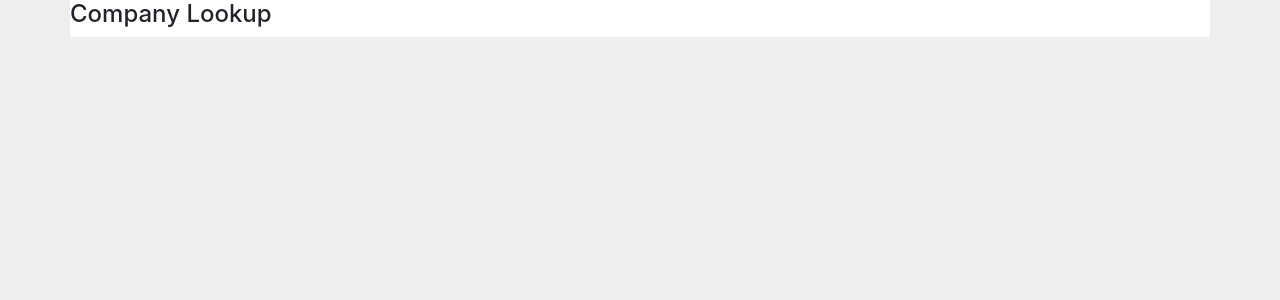
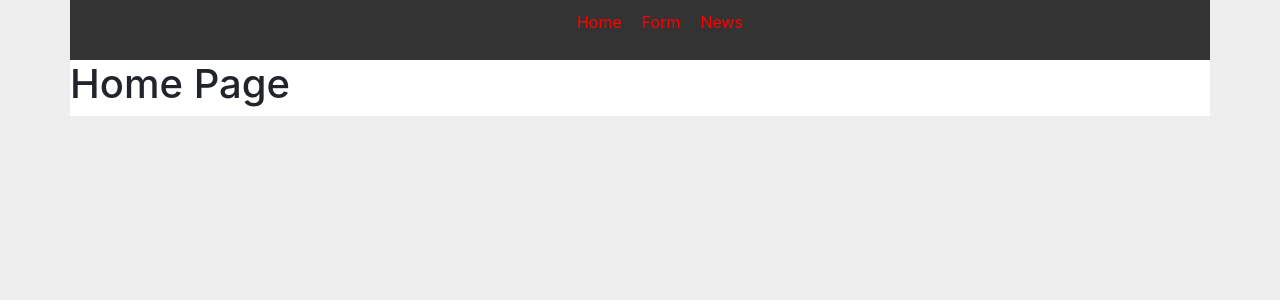
Before and after one commit to widro/companylookup_react, a React (Create React App) app: page / in a window 1280 px wide. Shown: the top 300 px of the page. Built offline with nearby package versions, Linux system fonts and the light colour scheme.

Commit message:
add routes, links, top nav

```diff
--- a/src/App.css
+++ b/src/App.css
@@ -5,3 +5,22 @@ body{
 div.container{
   background:#fff;
 }
+
+
+nav{
+  display: flex;
+  justify-content: space-around;
+  align-items: center;
+  min-height:30px;
+  background:#333;
+  color:#eee;
+  width:100%;
+}
+
+li{
+  float:left;
+  display:block;
+  padding:10px;
+  list-style:none;
+  color:#ff0000;
+}
--- a/src/App.js
+++ b/src/App.js
@@ -2,10 +2,11 @@ import React from 'react';
 import 'bootstrap/dist/css/bootstrap.min.css';
 import './App.css';
 
-import { BrowserRouter } from "react-router-dom";
+import { BrowserRouter as Router, Switch, Route} from "react-router-dom";
 
 import {Container, Row, Col} from 'react-bootstrap';
 
+import Nav from './components/Nav.js';
 import { Form } from './components/Form.js';
 import { NewsAPI } from './components/NewsAPI.js';
 
@@ -13,14 +14,30 @@ import { NewsAPI } from './components/NewsAPI.js';
 
 
 
+
 function App() {
   return (
+  	<Router>
         <Container>
         	<Row>
-        		<h4>Company Lookup</h4>
+        		<Nav />
+        	</Row>
+        	<Row>
+        		<Switch>
+				<Route path="/" exact component={Home} />
+				<Route path="/form" component={Form} />
+				<Route path="/news" component={NewsAPI} />
+				</Switch>
         	</Row>
         </Container>
+    </Router>
   );
 }
 
+const Home = () => (
+	<div>
+		<h1>Home Page</h1>
+	</div>
+);
+
 export default App;
--- a/src/components/Nav.js
+++ b/src/components/Nav.js
@@ -1,18 +1,25 @@
 import React from 'react';
 
+import { Link } from 'react-router-dom';
 
 
 function Nav() {
 	return (
 		<nav>
-    	<h3>Logo</h3>
 			<ul>
+				<Link to='/'>
+				<li>Home</li>
+				</Link>
+				<Link to='/form'>
 				<li>Form</li>
+				</Link>
+				<Link to='/news'>
 				<li>News</li>
+				</Link>
 			</ul>
 		</nav>
 
 	);
 }
 
-export default App;
+export default Nav;
```
Lines whose indentation alone changed are shown as unchanged.
